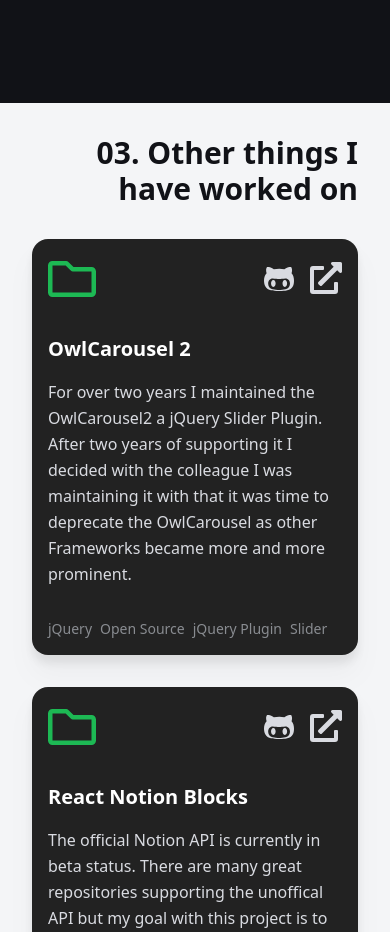
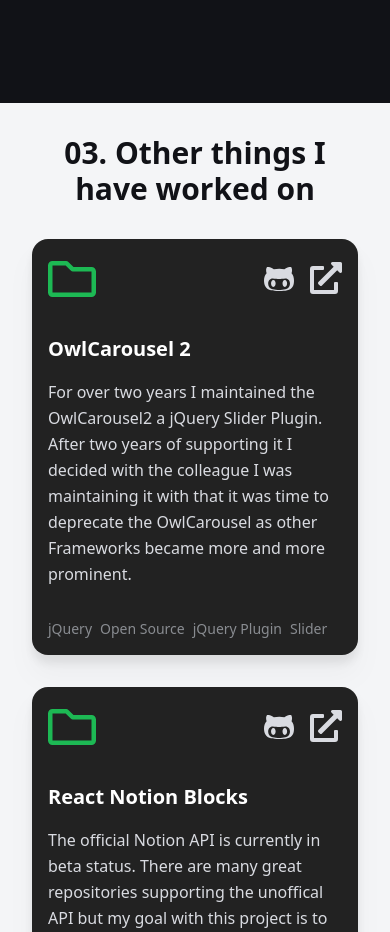
Before and after one commit to pascalporedda/www-pascal-poredda-de, a Next.js app: page /portfolio in a window 390 px wide. Shown: the part 4560-5492 px from the top of the page. Built offline with nearby package versions, Linux system fonts and the light colour scheme; what @tailwindcss/typography would draw is missing.

Commit message:
fix: styling of the portfolio layout

```diff
--- a/components/Ui/SectionTitle.tsx
+++ b/components/Ui/SectionTitle.tsx
@@ -30,7 +30,6 @@
       className.push('text-right');
       break;
     case 'center':
-    default:
       className.push('text-center');
   }
 
--- a/pages/portfolio.tsx
+++ b/pages/portfolio.tsx
@@ -190,7 +190,7 @@
           );
         })}
         <div className='text-white bg-black px-8 py-16'>
-          <SectionTitle className={'mb-8'} size={'lg'}>
+          <SectionTitle className={'mb-8'} textPosition={'center'} size={'lg'}>
             02. Featured projects
           </SectionTitle>
           {featuredProjects.map((featuredProject, index) => {
@@ -204,9 +204,11 @@
           })}
         </div>
         <div className='relative 2xl:bg-gradient-half-half xl: p-8'>
-          <SectionTitle size={'lg'} className={'mb-8'} textPosition={'right'}>
-            03. Other things I have worked on
-          </SectionTitle>
+          <div className='text-center lg:text-right'>
+            <SectionTitle size={'lg'} className={'mb-8'}>
+              03. Other things I have worked on
+            </SectionTitle>
+          </div>
           <div className='grid grid-flow-row grid-cols-1 lg:grid-cols-3 max-w-6xl mx-auto gap-8 mb-8'>
             {otherProjects.map((project) => (
               <OtherProject project={project} key={project.title} />
@@ -303,10 +305,10 @@
         <div
           className={cs(
             {
-              'right-0 lg:text-right': orientation === 'left',
-              'left-0 lg:text-left': orientation === 'right',
+              'right-0 lg:text-right lg:items-end': orientation === 'left',
+              'left-0 lg:text-left lg:items-start': orientation === 'right',
             },
-            'flex lg:absolute items-center lg:items-start text-center top-0 flex-col max-w-3xl lg:ml-auto',
+            'flex lg:absolute items-center text-center top-0 flex-col max-w-3xl lg:ml-auto',
           )}>
           <p className={'text-xl'}>Featured Project</p>
           <h2 className={'text-3xl font-extrabold mb-8'}>{project.title}</h2>
```
